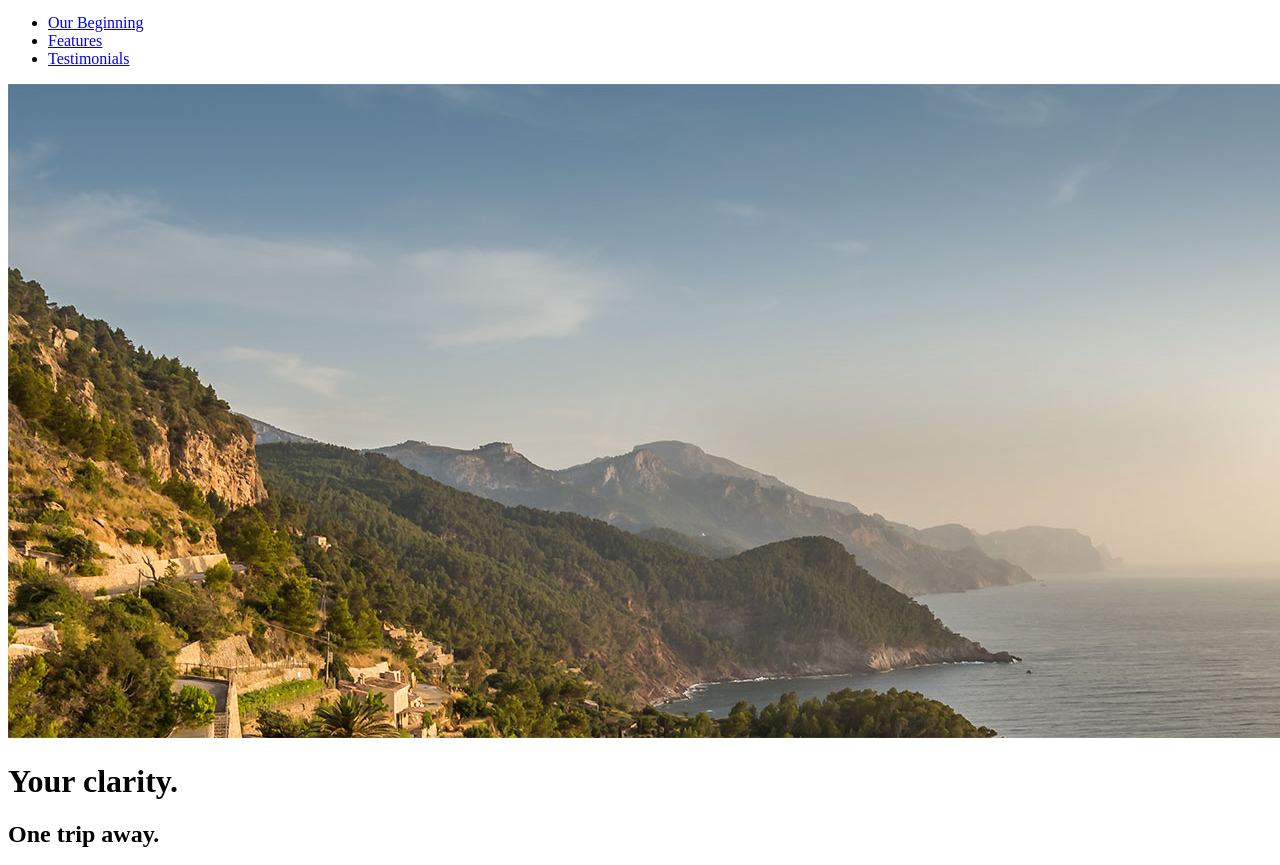
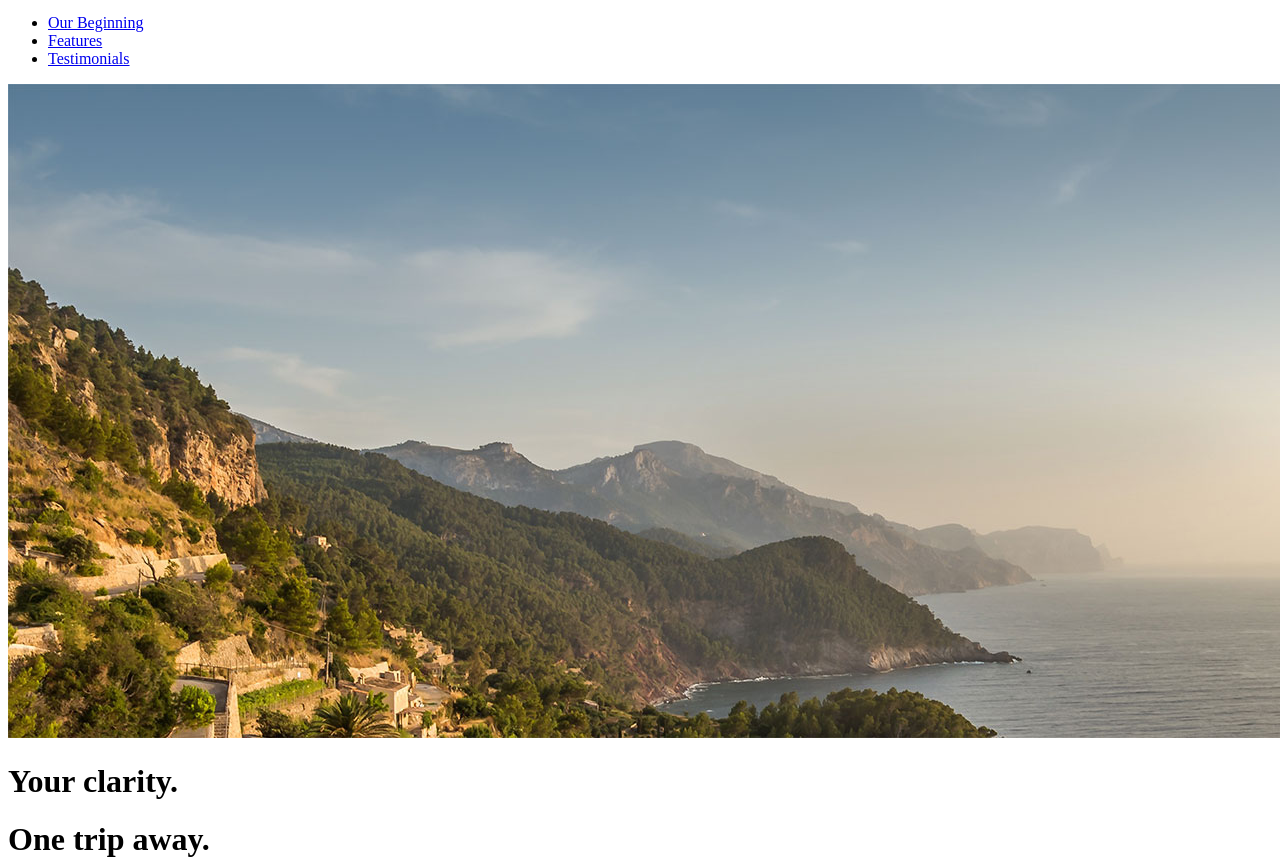
Before and after one commit to DevToNet/travel-site, a plain HTML site: page app/index.html in a window 1280 px wide. Shown: the part 74-939 px from the top of the page. Drawn offline with Linux system fonts and the light colour scheme.

Commit message:
line One trip away modified to h1

```diff
--- a/app/index.html
+++ b/app/index.html
@@ -23,7 +23,7 @@
   <div class="large-hero">
     <img src="assets/images/hero--large.jpg">
     <h1>Your clarity.</h1>
-    <h2>One trip away.</h2>
+    <h1>One trip away.</h1>
     <p>We create soul restoring journeys that inspire you to be you.</p>
     <p><a href="#">Get Started Today</a></p>
   </div>
```
